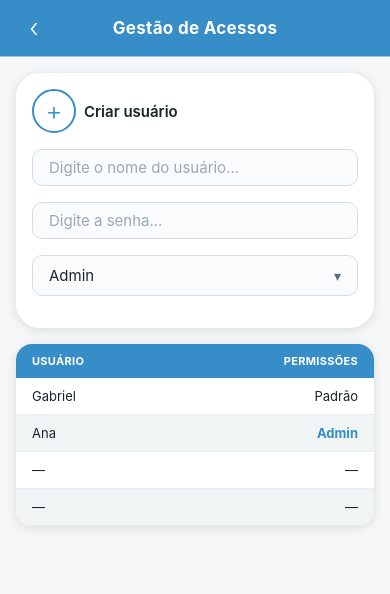
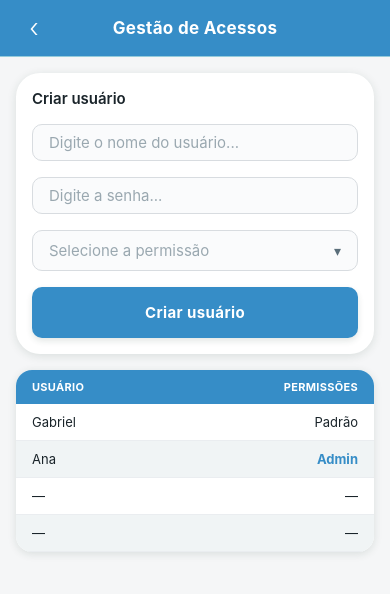
Before and after one commit to gabrielgferraz/coexp-app, a React Native app: screen /GestaoAcessos in a window 390 px wide. Shown: the top 594 px of the page. Built offline with nearby package versions, Linux system fonts and the light colour scheme.

Commit message:
major_alts

```diff
--- a/package.json
+++ b/package.json
@@ -12,6 +12,7 @@
     "@react-native-community/datetimepicker": "8.4.4",
     "@react-navigation/native": "^7.2.2",
     "@react-navigation/native-stack": "^7.14.12",
+    "@tabler/icons-react-native": "^3.44.0",
     "expo": "~54.0.33",
     "expo-status-bar": "~3.0.9",
     "react": "19.1.0",
@@ -19,6 +20,7 @@
     "react-native": "0.81.5",
     "react-native-safe-area-context": "~5.6.0",
     "react-native-screens": "~4.16.0",
+    "react-native-svg": "15.12.1",
     "react-native-web": "^0.21.0"
   },
   "private": true
--- a/src/components/UI.jsx
+++ b/src/components/UI.jsx
@@ -1,4 +1,4 @@
-import React from 'react';
+import React, { useState } from 'react';
 import {
   View,
   Text,
@@ -7,6 +7,7 @@ import {
   StyleSheet,
   ActivityIndicator,
 } from 'react-native';
+import { IconSearch } from '@tabler/icons-react-native';
 import { colors, radius, spacing, typography } from '../theme';
 
 // ─── Header ───────────────────────────────────────────────────────────────────
@@ -33,7 +34,7 @@ export function ScreenHeader({ title, onBack, rightAction }) {
 }
 
 // ─── Search Bar ───────────────────────────────────────────────────────────────
-export function SearchBar({ value, onChangeText, placeholder = 'pesquisar' }) {
+export function SearchBar({ value, onChangeText, placeholder = 'Buscar insumo...' }) {
   return (
     <View style={styles.searchContainer}>
       <TextInput
@@ -43,15 +44,15 @@ export function SearchBar({ value, onChangeText, placeholder = 'pesquisar' }) {
         placeholder={placeholder}
         placeholderTextColor={colors.textPlaceholder}
       />
-      <Text style={styles.searchIcon}>🔍</Text>
+      <IconSearch size={18} color={colors.textSecondary} strokeWidth={1.5} />
     </View>
   );
 }
 
 // ─── Input Field ──────────────────────────────────────────────────────────────
-export function InputField({ label, placeholder, value, onChangeText, keyboardType, icon }) {
+export function InputField({ label, placeholder, value, onChangeText, keyboardType, secureTextEntry, icon }) {
   return (
-    <View style={styles.inputWrapper}>
+    <View>
       {label ? <Text style={styles.inputLabel}>{label}</Text> : null}
       <View style={styles.inputRow}>
         <TextInput
@@ -61,8 +62,9 @@ export function InputField({ label, placeholder, value, onChangeText, keyboardTy
           value={value}
           onChangeText={onChangeText}
           keyboardType={keyboardType || 'default'}
+          secureTextEntry={secureTextEntry || false}
         />
-        {icon ? <Text style={styles.inputIcon}>{icon}</Text> : null}
+        {icon ? <View style={styles.inputIcon}>{icon}</View> : null}
       </View>
     </View>
   );
@@ -71,7 +73,7 @@ export function InputField({ label, placeholder, value, onChangeText, keyboardTy
 // ─── Number Input ─────────────────────────────────────────────────────────────
 export function NumberInput({ label, value, onIncrement, onDecrement }) {
   return (
-    <View style={styles.inputWrapper}>
+    <View>
       {label ? <Text style={styles.inputLabel}>{label}</Text> : null}
       <View style={styles.numberRow}>
         <Text style={styles.numberValue}>{value}</Text>
@@ -110,17 +112,57 @@ export function OutlineButton({ title, onPress }) {
   );
 }
 
-// ─── Select / Dropdown (simulated) ───────────────────────────────────────────
-export function SelectField({ label, value, placeholder }) {
+// ─── Select Field ─────────────────────────────────────────────────────────────
+export function SelectField({ label, value, onChange, options = [], placeholder }) {
+  const [open, setOpen] = useState(false);
+  const [hoveredOpt, setHoveredOpt] = useState(null);
+
   return (
-    <View style={styles.inputWrapper}>
+    <View>
       {label ? <Text style={styles.inputLabel}>{label}</Text> : null}
-      <View style={styles.selectRow}>
+
+      <TouchableOpacity
+        style={styles.selectRow}
+        onPress={() => setOpen(!open)}
+        activeOpacity={0.7}
+      >
         <Text style={value ? styles.selectValue : styles.selectPlaceholder}>
           {value || placeholder}
         </Text>
-        <Text style={styles.selectChevron}>▾</Text>
-      </View>
+        <Text style={styles.selectChevron}>{open ? '▴' : '▾'}</Text>
+      </TouchableOpacity>
+
+      {open && (
+        <View style={styles.selectDropdown}>
+          {options.map((opt) => (
+            <TouchableOpacity
+              key={opt}
+              style={[
+                styles.selectOption,
+                value === opt && styles.selectOptionActive,
+                hoveredOpt === opt && value !== opt && styles.selectOptionHovered,
+              ]}
+              onPress={() => {
+                onChange(opt);
+                setOpen(false);
+              }}
+              onPressIn={() => setHoveredOpt(opt)}
+              onPressOut={() => setHoveredOpt(null)}
+              activeOpacity={1}
+            >
+              <Text
+                style={[
+                  styles.selectOptionText,
+                  value === opt && styles.selectOptionTextActive,
+                  hoveredOpt === opt && value !== opt && styles.selectOptionTextHovered,
+                ]}
+              >
+                {opt}
+              </Text>
+            </TouchableOpacity>
+          ))}
+        </View>
+      )}
     </View>
   );
 }
@@ -130,12 +172,12 @@ export function Card({ children, style }) {
   return <View style={[styles.card, style]}>{children}</View>;
 }
 
-// ─── Divider ─────────────────────────────────────────────────────────────────
+// ─── Divider ──────────────────────────────────────────────────────────────────
 export function Divider() {
   return <View style={styles.divider} />;
 }
 
-// ─── Styles ──────────────────────────────────────────────────────────────────
+// ─── Styles ───────────────────────────────────────────────────────────────────
 const styles = StyleSheet.create({
   // Header
   header: {
@@ -182,17 +224,10 @@ const styles = StyleSheet.create({
     flex: 1,
     fontSize: typography.sizes.sm,
     color: colors.text,
-    paddingVertical: 4,
-  },
-  searchIcon: {
-    fontSize: 14,
-    marginLeft: spacing.xs,
+    paddingVertical: 10,
   },
 
   // Input
-  inputWrapper: {
-    marginBottom: spacing.md,
-  },
   inputLabel: {
     fontSize: typography.sizes.sm,
     fontWeight: '600',
@@ -216,7 +251,6 @@ const styles = StyleSheet.create({
     color: colors.text,
   },
   inputIcon: {
-    fontSize: 16,
     marginLeft: spacing.sm,
   },
 
@@ -243,7 +277,7 @@ const styles = StyleSheet.create({
   },
   numberBtn: {
     paddingHorizontal: spacing.sm,
-    paddingVertical: 6,
+    paddingVertical: 4,
     alignItems: 'center',
   },
   numberBtnText: {
@@ -308,6 +342,38 @@ const styles = StyleSheet.create({
     fontSize: 14,
     color: colors.textSecondary,
   },
+  selectDropdown: {
+    marginTop: 4,
+    backgroundColor: colors.surface,
+    borderWidth: 1,
+    borderColor: colors.border,
+    borderRadius: radius.md,
+    overflow: 'hidden',
+  },
+  selectOption: {
+    paddingHorizontal: spacing.md,
+    paddingVertical: spacing.sm + 2,
+    borderBottomWidth: 1,
+    borderBottomColor: colors.borderLight,
+  },
+  selectOptionActive: {
+    backgroundColor: colors.primary,
+  },
+  selectOptionHovered: {
+    backgroundColor: colors.primaryLight,
+  },
+  selectOptionText: {
+    fontSize: typography.sizes.md,
+    color: colors.text,
+  },
+  selectOptionTextActive: {
+    color: colors.white,
+    fontWeight: '600',
+  },
+  selectOptionTextHovered: {
+    color: colors.primary,
+    fontWeight: '600',
+  },
 
   // Card
   card: {
--- a/src/screens/GestaoAcessosScreen.jsx
+++ b/src/screens/GestaoAcessosScreen.jsx
@@ -9,7 +9,7 @@ import {
 } from 'react-native';
 import { SafeAreaView } from 'react-native-safe-area-context';
 import { colors, spacing, radius, typography } from '../theme';
-import { ScreenHeader, InputField, SelectField } from '../components/UI';
+import { ScreenHeader, InputField, SelectField, PrimaryButton } from '../components/UI';
 
 const MOCK_USUARIOS = [
   { id: '1', usuario: 'Gabriel', permissao: 'Padrão' },
@@ -21,7 +21,7 @@ const MOCK_USUARIOS = [
 export default function GestaoAcessosScreen({ navigation }) {
   const [novoUsuario, setNovoUsuario] = useState('');
   const [novaSenha, setNovaSenha] = useState('');
-  const [permissao, setPermissao] = useState('Admin');
+  const [permissao, setPermissao] = useState('');
 
   const handleCriarUsuario = () => {
     if (!novoUsuario || !novaSenha) {
@@ -31,6 +31,7 @@ export default function GestaoAcessosScreen({ navigation }) {
     Alert.alert('Usuário criado!', `Usuário "${novoUsuario}" criado com permissão ${permissao}.`);
     setNovoUsuario('');
     setNovaSenha('');
+    setPermissao('');
   };
 
   return (
@@ -38,37 +39,32 @@ export default function GestaoAcessosScreen({ navigation }) {
       <ScreenHeader title="Gestão de Acessos" onBack={() => navigation.goBack()} />
 
       <ScrollView contentContainerStyle={styles.content}>
+
         {/* Criar usuário */}
         <View style={styles.card}>
-          <View style={styles.createHeader}>
-            <TouchableOpacity style={styles.plusBtn} onPress={handleCriarUsuario}>
-              <Text style={styles.plusText}>+</Text>
-            </TouchableOpacity>
-            <Text style={styles.createLabel}>Criar usuário</Text>
-          </View>
+          <Text style={styles.cardTitle}>Criar usuário</Text>
 
-          <View style={styles.formRow}>
-            <View style={styles.formField}>
           <InputField
             placeholder="Digite o nome do usuário..."
             value={novoUsuario}
             onChangeText={setNovoUsuario}
           />
-            </View>
-          </View>
 
-          <View style={styles.formRow}>
-            <View style={styles.formField}>
           <InputField
             placeholder="Digite a senha..."
             value={novaSenha}
             onChangeText={setNovaSenha}
             secureTextEntry
           />
-            </View>
-          </View>
 
-          <SelectField value={permissao} placeholder="Selecione a permissão" />
+          <SelectField
+            value={permissao}
+            onChange={setPermissao}
+            options={['Admin', 'Padrão']}
+            placeholder="Selecione a permissão"
+          />
+
+          <PrimaryButton title="Criar usuário" onPress={handleCriarUsuario} />
         </View>
 
         {/* Tabela de usuários */}
@@ -99,6 +95,7 @@ export default function GestaoAcessosScreen({ navigation }) {
             </View>
           ))}
         </View>
+
       </ScrollView>
     </SafeAreaView>
   );
@@ -106,51 +103,27 @@ export default function GestaoAcessosScreen({ navigation }) {
 
 const styles = StyleSheet.create({
   safe: { flex: 1, backgroundColor: colors.background },
-  content: { padding: spacing.md, paddingBottom: spacing.xl },
+  content: {
+    padding: spacing.md,
+    paddingBottom: spacing.xl,
+    gap: spacing.md,
+  },
 
   card: {
     backgroundColor: colors.surface,
     borderRadius: radius.xl,
     padding: spacing.md,
-    marginBottom: spacing.md,
+    gap: spacing.md,
     shadowColor: colors.shadow,
     shadowOffset: { width: 0, height: 2 },
     shadowOpacity: 1,
     shadowRadius: 10,
     elevation: 3,
   },
-  createHeader: {
-    flexDirection: 'row',
-    alignItems: 'center',
-    marginBottom: spacing.md,
-    gap: spacing.sm,
-  },
-  plusBtn: {
-    width: 44,
-    height: 44,
-    borderRadius: 22,
-    borderWidth: 2,
-    borderColor: colors.primary,
-    alignItems: 'center',
-    justifyContent: 'center',
-    backgroundColor: colors.surface,
-  },
-  plusText: {
-    fontSize: 26,
-    color: colors.primary,
-    fontWeight: '300',
-    lineHeight: 30,
-  },
-  createLabel: {
+  cardTitle: {
     fontSize: typography.sizes.md,
     fontWeight: '600',
     color: colors.text,
-  },
-  formRow: {
-    flexDirection: 'row',
-  },
-  formField: {
-    flex: 1,
   },
 
   // Table
--- a/src/screens/InsumosScreen.jsx
+++ b/src/screens/InsumosScreen.jsx
@@ -7,6 +7,7 @@ import {
   ScrollView,
   FlatList,
 } from 'react-native';
+import { IconUserCircle, IconLogout, IconSearch } from '@tabler/icons-react-native'
 import { SafeAreaView } from 'react-native-safe-area-context';
 import { colors, spacing, radius, typography } from '../theme';
 import { SearchBar, SelectField } from '../components/UI';
@@ -41,22 +42,28 @@ export default function InsumosScreen({ navigation }) {
   const handleEntrada = () => navigation.navigate('RegistrarEntrada');
   const handleSaida = () => navigation.navigate('RegistrarSaida');
   const handleGestao = () => navigation.navigate('GestaoAcessos');
+  const handleLogout = () => navigation.navigate('Login');
 
   return (
     <SafeAreaView style={styles.safe}>
       {/* Header */}
       <View style={styles.header}>
         <Text style={styles.headerTitle}>Insumos COEXP</Text>
-        <View style={styles.headerRight}>
-          <SearchBar value={search} onChangeText={setSearch} />
+        <View style={styles.headerActions}>
+          <TouchableOpacity onPress={handleGestao} style={styles.iconBtn}>
+            <IconUserCircle size={20} color="#000000" strokeWidth={1.5} />
+          </TouchableOpacity>
+          <TouchableOpacity onPress={handleLogout} style={styles.iconBtn}>
+            <IconLogout size={20} color="#000000" strokeWidth={1.5} />
+          </TouchableOpacity>
         </View>
-        <TouchableOpacity onPress={handleGestao} style={styles.gestaoBtn}>
-          <Text style={styles.gestaoBtnText}>👤</Text>
-        </TouchableOpacity>
       </View>
 
       <ScrollView style={styles.scroll} contentContainerStyle={styles.scrollContent}>
         {/* Ação buttons */}
+        <View style={{ marginBottom: spacing.md }}>
+          <SearchBar value={search} onChangeText={setSearch} />
+        </View>
         <View style={styles.actionRow}>
           <TouchableOpacity
             style={[styles.actionBtn, styles.actionBtnEntrada]}
@@ -125,17 +132,36 @@ const styles = StyleSheet.create({
   header: {
     flexDirection: 'row',
     alignItems: 'center',
+    justifyContent: 'flex-end',
     paddingHorizontal: spacing.md,
     paddingVertical: spacing.sm + 2,
     backgroundColor: colors.primary,
-    gap: spacing.sm,
   },
   headerTitle: {
+    flex: 1,
+    left: 0,
+    right: 0,
+    position: 'absolute',
+    textAlign: 'center',
     fontSize: typography.sizes.md,
     fontWeight: '700',
     color: colors.white,
-    flexShrink: 0,
-    marginRight: spacing.xs,
+    zIndex: -1,
+  },
+    headerActions: {
+      flexDirection: 'row',
+      gap: spacing.xs,
+  },
+  iconBtn: {
+    width: 34,
+    height: 34,
+    borderRadius: 17,
+    backgroundColor: '#FFFFFF',
+    alignItems: 'center',
+    justifyContent: 'center',
+  },
+  logoutBtn: {
+    backgroundColor: 'rgba(241, 93, 25, 0.36)',
   },
   headerRight: {
     flex: 1,
--- a/src/screens/RegistrarEntradaScreen.jsx
+++ b/src/screens/RegistrarEntradaScreen.jsx
@@ -12,11 +12,11 @@ import {
 } from 'react-native';
 import { SafeAreaView } from 'react-native-safe-area-context';
 import { colors, spacing, radius, typography } from '../theme';
-import { ScreenHeader, InputField, NumberInput, PrimaryButton } from '../components/UI';
+import { ScreenHeader, SearchBar, NumberInput, PrimaryButton } from '../components/UI';
 
 export default function RegistrarEntradaScreen({ navigation }) {
   const [insumo, setInsumo] = useState('');
-  const [quantidade, setQuantidade] = useState(5);
+  const [quantidade, setQuantidade] = useState(1);
   const [fornecedor, setFornecedor] = useState('');
   const [responsavel, setResponsavel] = useState('');
   const [data, setData] = useState(new Date());
@@ -36,22 +36,25 @@ export default function RegistrarEntradaScreen({ navigation }) {
         style={styles.flex}
         behavior={Platform.OS === 'ios' ? 'padding' : 'height'}
       >
-        <ScrollView contentContainerStyle={styles.content} keyboardShouldPersistTaps="handled">
+        <ScrollView
+          contentContainerStyle={styles.content}
+          keyboardShouldPersistTaps="handled"
+        >
           <View style={styles.card}>
+
             {/* Insumo */}
             <View style={styles.fieldGroup}>
-              <Text style={styles.label}>Insumo:</Text>
-              <InputField
-                placeholder="Nome do insumo..."
+              <Text style={styles.label}>Insumo</Text>
+              <SearchBar
                 value={insumo}
                 onChangeText={setInsumo}
-                icon="🔍"
+                placeholder="Nome do insumo..."
               />
             </View>
 
             {/* Quantidade */}
             <View style={styles.fieldGroup}>
-              <Text style={styles.label}>Quantidade:</Text>
+              <Text style={styles.label}>Quantidade</Text>
               <NumberInput
                 value={quantidade}
                 onIncrement={() => setQuantidade((q) => q + 1)}
@@ -61,36 +64,32 @@ export default function RegistrarEntradaScreen({ navigation }) {
 
             {/* Fornecedor */}
             <View style={styles.fieldGroup}>
-              <Text style={styles.label}>Fornecedor:</Text>
-              <InputField
-                placeholder="Nome do fornecedor..."
+              <Text style={styles.label}>Fornecedor</Text>
+              <SearchBar
                 value={fornecedor}
                 onChangeText={setFornecedor}
-                icon="🔍"
+                placeholder="Nome do fornecedor..."
               />
             </View>
 
             {/* Responsável */}
             <View style={styles.fieldGroup}>
-              <Text style={styles.label}>Responsável:</Text>
-              <InputField
-                placeholder="Nome do Responsável..."
+              <Text style={styles.label}>Responsável</Text>
+              <SearchBar
                 value={responsavel}
                 onChangeText={setResponsavel}
-                icon="🔍"
+                placeholder="Nome do responsável..."
               />
             </View>
 
             {/* Data da entrada */}
             <View style={styles.fieldGroup}>
-            <Text style={styles.label}>Data da entrada:</Text>
-
+              <Text style={styles.label}>Data da entrada</Text>
               <TouchableOpacity
                 style={styles.dateButton}
                 onPress={() => setShowPicker(true)}
                 activeOpacity={0.75}
               >
-              <Text style={styles.calendarIcon}>📅</Text>
                 <Text style={styles.dateButtonText}>
                   {data.toLocaleDateString('pt-BR')}
                 </Text>
@@ -102,7 +101,6 @@ export default function RegistrarEntradaScreen({ navigation }) {
                   value={data}
                   mode="date"
                   display="default"
-                locale="pt-BR"
                   onChange={(event, selectedDate) => {
                     setShowPicker(false);
                     if (selectedDate) setData(selectedDate);
@@ -111,9 +109,7 @@ export default function RegistrarEntradaScreen({ navigation }) {
               )}
             </View>
 
-            <View style={styles.submitWrapper}>
             <PrimaryButton title="Confirmar entrada" onPress={handleConfirmar} />
-            </View>
           </View>
         </ScrollView>
       </KeyboardAvoidingView>
@@ -124,11 +120,15 @@ export default function RegistrarEntradaScreen({ navigation }) {
 const styles = StyleSheet.create({
   safe: { flex: 1, backgroundColor: colors.background },
   flex: { flex: 1 },
-  content: { padding: spacing.md, paddingBottom: spacing.xl },
+  content: {
+    padding: spacing.md,
+    paddingBottom: spacing.xl,
+  },
   card: {
     backgroundColor: colors.surface,
     borderRadius: radius.xl,
     padding: spacing.md,
+    gap: spacing.md,
     shadowColor: colors.shadow,
     shadowOffset: { width: 0, height: 2 },
     shadowOpacity: 1,
@@ -136,44 +136,32 @@ const styles = StyleSheet.create({
     elevation: 3,
   },
   fieldGroup: {
-    marginBottom: spacing.xs,
+    gap: spacing.xs,
   },
   label: {
     fontSize: typography.sizes.sm,
     fontWeight: '600',
     color: colors.text,
-    marginBottom: spacing.xs,
     letterSpacing: 0.2,
   },
   dateButton: {
     flexDirection: 'row',
     alignItems: 'center',
-    backgroundColor: colors.surface,
-    borderWidth: 2,
-    borderColor: colors.primary,
+    backgroundColor: colors.inputBg,
+    borderWidth: 1,
+    borderColor: colors.border,
     borderRadius: radius.md,
     paddingHorizontal: spacing.md,
     paddingVertical: spacing.sm + 4,
-    marginBottom: spacing.md,
-    shadowColor: colors.primary,
-    shadowOffset: { width: 0, height: 3 },
-    shadowOpacity: 0.15,
-    shadowRadius: 6,
-    elevation: 3,
-  },
-  calendarIcon: {
-    fontSize: 20,
-    marginRight: spacing.sm,
   },
   dateButtonText: {
     flex: 1,
     fontSize: typography.sizes.md,
-    fontWeight: '600',
-    color: colors.primary,
+    color: colors.text,
   },
   dateChevron: {
     fontSize: 22,
-    color: colors.primary,
+    color: colors.textSecondary,
     fontWeight: '300',
   },
 });
--- a/src/screens/RegistrarSaidaScreen.jsx
+++ b/src/screens/RegistrarSaidaScreen.jsx
@@ -12,11 +12,11 @@ import {
 } from 'react-native';
 import { SafeAreaView } from 'react-native-safe-area-context';
 import { colors, spacing, radius, typography } from '../theme';
-import { ScreenHeader, InputField, NumberInput, PrimaryButton } from '../components/UI';
+import { ScreenHeader, SearchBar, NumberInput, PrimaryButton } from '../components/UI';
 
 export default function RegistrarSaidaScreen({ navigation }) {
   const [insumo, setInsumo] = useState('');
-  const [quantidade, setQuantidade] = useState(5);
+  const [quantidade, setQuantidade] = useState(1);
   const [destino, setDestino] = useState('');
   const [responsavel, setResponsavel] = useState('');
   const [data, setData] = useState(new Date());
@@ -36,22 +36,25 @@ export default function RegistrarSaidaScreen({ navigation }) {
         style={styles.flex}
         behavior={Platform.OS === 'ios' ? 'padding' : 'height'}
       >
-        <ScrollView contentContainerStyle={styles.content} keyboardShouldPersistTaps="handled">
+        <ScrollView
+          contentContainerStyle={styles.content}
+          keyboardShouldPersistTaps="handled"
+        >
           <View style={styles.card}>
+
             {/* Insumo */}
             <View style={styles.fieldGroup}>
-              <Text style={styles.label}>Insumo:</Text>
-              <InputField
-                placeholder="Nome do insumo..."
+              <Text style={styles.label}>Insumo</Text>
+              <SearchBar
                 value={insumo}
                 onChangeText={setInsumo}
-                icon="🔍"
+                placeholder="Nome do insumo..."
               />
             </View>
 
             {/* Quantidade */}
             <View style={styles.fieldGroup}>
-              <Text style={styles.label}>Quantidade:</Text>
+              <Text style={styles.label}>Quantidade</Text>
               <NumberInput
                 value={quantidade}
                 onIncrement={() => setQuantidade((q) => q + 1)}
@@ -61,36 +64,32 @@ export default function RegistrarSaidaScreen({ navigation }) {
 
             {/* Destino / Setor */}
             <View style={styles.fieldGroup}>
-              <Text style={styles.label}>Destino/Setor:</Text>
-              <InputField
-                placeholder="Nome do fornecedor..."
+              <Text style={styles.label}>Destino / Setor</Text>
+              <SearchBar
                 value={destino}
                 onChangeText={setDestino}
-                icon="🔍"
+                placeholder="Nome do setor..."
               />
             </View>
 
             {/* Responsável */}
             <View style={styles.fieldGroup}>
-              <Text style={styles.label}>Responsável:</Text>
-              <InputField
-                placeholder="Nome do Responsável..."
+              <Text style={styles.label}>Responsável</Text>
+              <SearchBar
                 value={responsavel}
                 onChangeText={setResponsavel}
-                icon="🔍"
+                placeholder="Nome do responsável..."
               />
             </View>
 
-            {/* Data da saída] */}
+            {/* Data da saída */}
             <View style={styles.fieldGroup}>
-            <Text style={styles.label}>Data da entrada:</Text>
-
+              <Text style={styles.label}>Data da saída</Text>
               <TouchableOpacity
                 style={styles.dateButton}
                 onPress={() => setShowPicker(true)}
                 activeOpacity={0.75}
               >
-              <Text style={styles.calendarIcon}>📅</Text>
                 <Text style={styles.dateButtonText}>
                   {data.toLocaleDateString('pt-BR')}
                 </Text>
@@ -102,7 +101,6 @@ export default function RegistrarSaidaScreen({ navigation }) {
                   value={data}
                   mode="date"
                   display="default"
-                locale="pt-BR"
                   onChange={(event, selectedDate) => {
                     setShowPicker(false);
                     if (selectedDate) setData(selectedDate);
@@ -111,9 +109,7 @@ export default function RegistrarSaidaScreen({ navigation }) {
               )}
             </View>
 
-            <View style={styles.submitWrapper}>
             <PrimaryButton title="Confirmar saída" onPress={handleConfirmar} />
-            </View>
           </View>
         </ScrollView>
       </KeyboardAvoidingView>
@@ -124,11 +120,15 @@ export default function RegistrarSaidaScreen({ navigation }) {
 const styles = StyleSheet.create({
   safe: { flex: 1, backgroundColor: colors.background },
   flex: { flex: 1 },
-  content: { padding: spacing.md, paddingBottom: spacing.xl },
+  content: {
+    padding: spacing.md,
+    paddingBottom: spacing.xl,
+  },
   card: {
     backgroundColor: colors.surface,
     borderRadius: radius.xl,
     padding: spacing.md,
+    gap: spacing.md,         // espaçamento uniforme entre todos os campos
     shadowColor: colors.shadow,
     shadowOffset: { width: 0, height: 2 },
     shadowOpacity: 1,
@@ -136,44 +136,32 @@ const styles = StyleSheet.create({
     elevation: 3,
   },
   fieldGroup: {
-    marginBottom: spacing.xs,
+    gap: spacing.xs,         // espaço consistente entre label e campo
   },
   label: {
     fontSize: typography.sizes.sm,
     fontWeight: '600',
     color: colors.text,
-    marginBottom: spacing.xs,
     letterSpacing: 0.2,
   },
   dateButton: {
     flexDirection: 'row',
     alignItems: 'center',
-    backgroundColor: colors.surface,
-    borderWidth: 2,
-    borderColor: colors.primary,
+    backgroundColor: colors.inputBg,
+    borderWidth: 1,
+    borderColor: colors.border,
     borderRadius: radius.md,
     paddingHorizontal: spacing.md,
     paddingVertical: spacing.sm + 4,
-    marginBottom: spacing.md,
-    shadowColor: colors.primary,
-    shadowOffset: { width: 0, height: 3 },
-    shadowOpacity: 0.15,
-    shadowRadius: 6,
-    elevation: 3,
-  },
-  calendarIcon: {
-    fontSize: 20,
-    marginRight: spacing.sm,
   },
   dateButtonText: {
     flex: 1,
     fontSize: typography.sizes.md,
-    fontWeight: '600',
-    color: colors.primary,
+    color: colors.text,
   },
   dateChevron: {
     fontSize: 22,
-    color: colors.primary,
+    color: colors.textSecondary,
     fontWeight: '300',
   },
 });
```
Also changed, not shown: 1 other file (tests, documents, lock files or other folders). Lines whose indentation alone changed are shown as unchanged.
